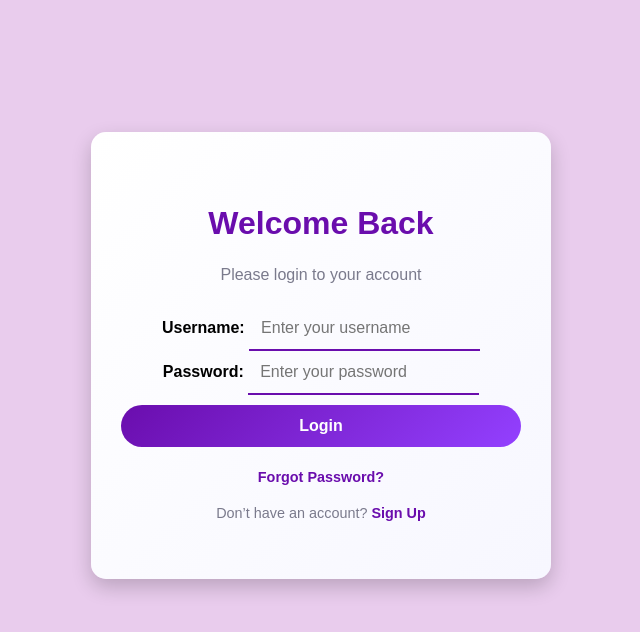
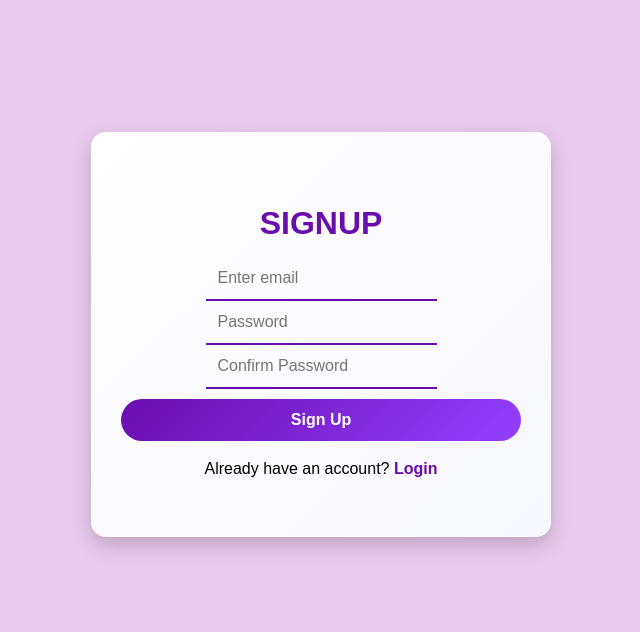
Before and after one commit to Coolkid0629/matchup-sbhacks, a React (Vite) app in the folder my-react-app/: page / in a window 1280 px wide. Shown: the top 632 px of the page, without its empty margins (319-959 px from the left). Built offline with nearby package versions, Linux system fonts and the light colour scheme.

Commit message:
signup update

```diff
--- a/my-react-app/package.json
+++ b/my-react-app/package.json
@@ -10,11 +10,13 @@
     "preview": "vite preview"
   },
   "dependencies": {
+    "axios": "^1.7.9",
     "bootstrap": "^5.3.3",
     "mdb-react-ui-kit": "^9.0.0",
     "react": "^18.3.1",
     "react-bootstrap": "^2.10.7",
-    "react-dom": "^18.3.1"
+    "react-dom": "^18.3.1",
+    "react-router-dom": "^7.1.1"
   },
   "devDependencies": {
     "@eslint/js": "^9.17.0",
--- a/my-react-app/src/components/Signup.css
+++ /dev/null
@@ -1,38 +0,0 @@
-.signup-container {
-    min-height: 100vh;
-    background: white;
-  }
-
-  .signup-title {
-    color: #6c2bd9;
-    font-size: 3rem;
-    font-weight: bold;
-    letter-spacing: 2px;
-  }
-
-  .signup-form {
-    width: 350px;
-    background: white;
-    padding: 2.5rem;
-    border-radius: 15px;
-    box-shadow: 0 8px 20px rgba(108, 43, 217, 0.15);
-  }
-
-  .form-input {
-    background-color: #f5f5f5;
-    border: 1px solid #e0e0e0;
-    color: black;
-    padding: 12px;
-    border-radius: 8px;
-    transition: all 0.3s ease;
-  }
-
-  .submit-button {
-    background-color: #6c2bd9;
-    border: none;
-    padding: 12px;
-    font-weight: 600;
-    border-radius: 8px;
-    transition: all 0.3s ease;
-    box-shadow: 0 4px 12px rgba(108, 43, 217, 0.2);
-  }
--- a/my-react-app/src/components/Signup.jsx
+++ b/my-react-app/src/components/Signup.jsx
@@ -1,15 +1,14 @@
+import { Link } from 'react-router-dom';
 import Form from 'react-bootstrap/Form';
 import Button from 'react-bootstrap/Button';
-import Container from 'react-bootstrap/Container';
-import './Signup.css';
+import './Login/Login.css';
 
-function BasicExample() {
+function Signup() {
   return (
-    <Container className="mt-5 d-flex flex-column align-items-center signup-container">
-      <h1 className="mb-5 signup-title">
-        SIGNUP
-      </h1>
-      <Form className="signup-form">
+    <div className="login-container">
+      <Form className="login-form">
+        <h2 className="login-title">SIGNUP</h2>
+
         <Form.Group className="mb-4" controlId="formBasicEmail">
           <Form.Control
             type="email"
@@ -26,15 +25,32 @@ function BasicExample() {
           />
         </Form.Group>
 
+        <Form.Group className="mb-4" controlId="formBasicConfirmPassword">
+          <Form.Control
+            type="password"
+            placeholder="Confirm Password"
+            className="form-input"
+          />
+        </Form.Group>
+
         <Button
           variant="primary"
           type="submit"
-          className="w-100 submit-button mt-4">
+          className="submit-button w-100">
           Sign Up
         </Button>
+
+        <div className="text-center mt-3">
+          <p>
+            Already have an account?{" "}
+            <a href="#login" className="sign-up">
+              Login
+            </a>
+          </p>
+        </div>
       </Form>
-    </Container>
+    </div>
   );
 }
 
-export default BasicExample;
+export default Signup;
--- a/my-react-app/src/main.jsx
+++ b/my-react-app/src/main.jsx
@@ -3,9 +3,10 @@ import { createRoot } from 'react-dom/client'
 import './index.css'
 import App from './App.jsx'
 import Login from './components/Login/Login.jsx'
+import Signup from './components/Signup.jsx'
 
 createRoot(document.getElementById('root')).render(
   <StrictMode>
-    <Login />
+    <Signup />
   </StrictMode>,
 )
```
Also changed, not shown: 1 other file (tests, documents, lock files or other folders).
